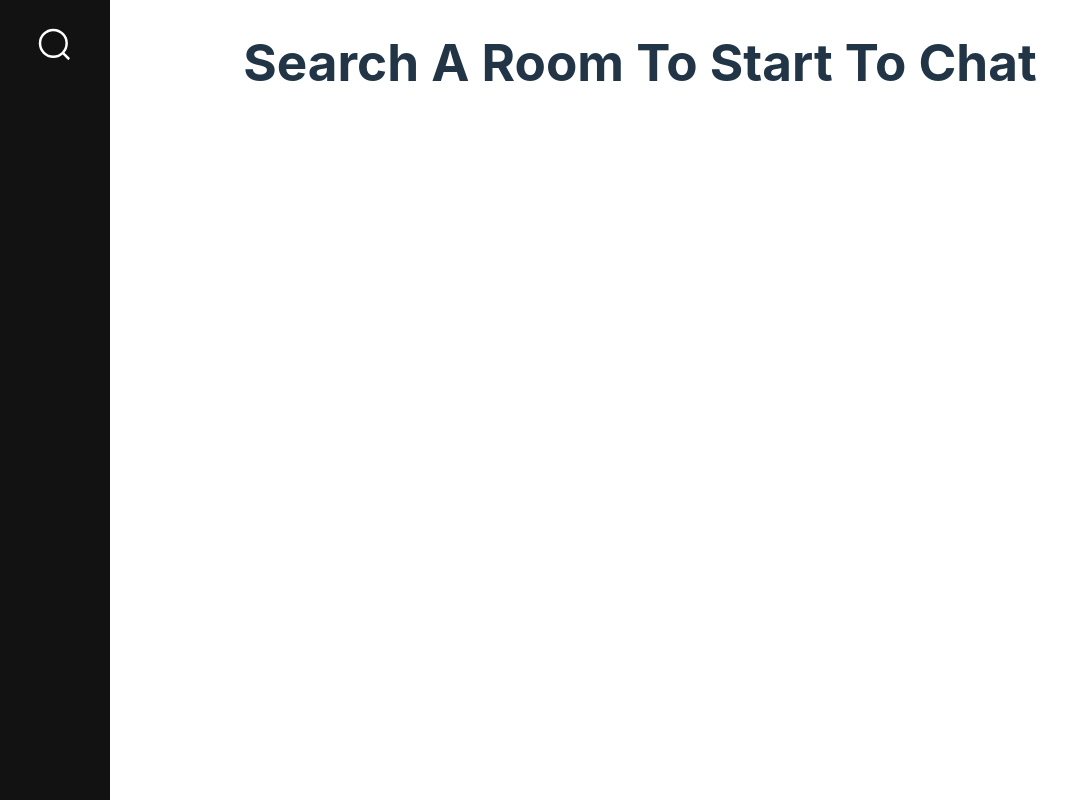
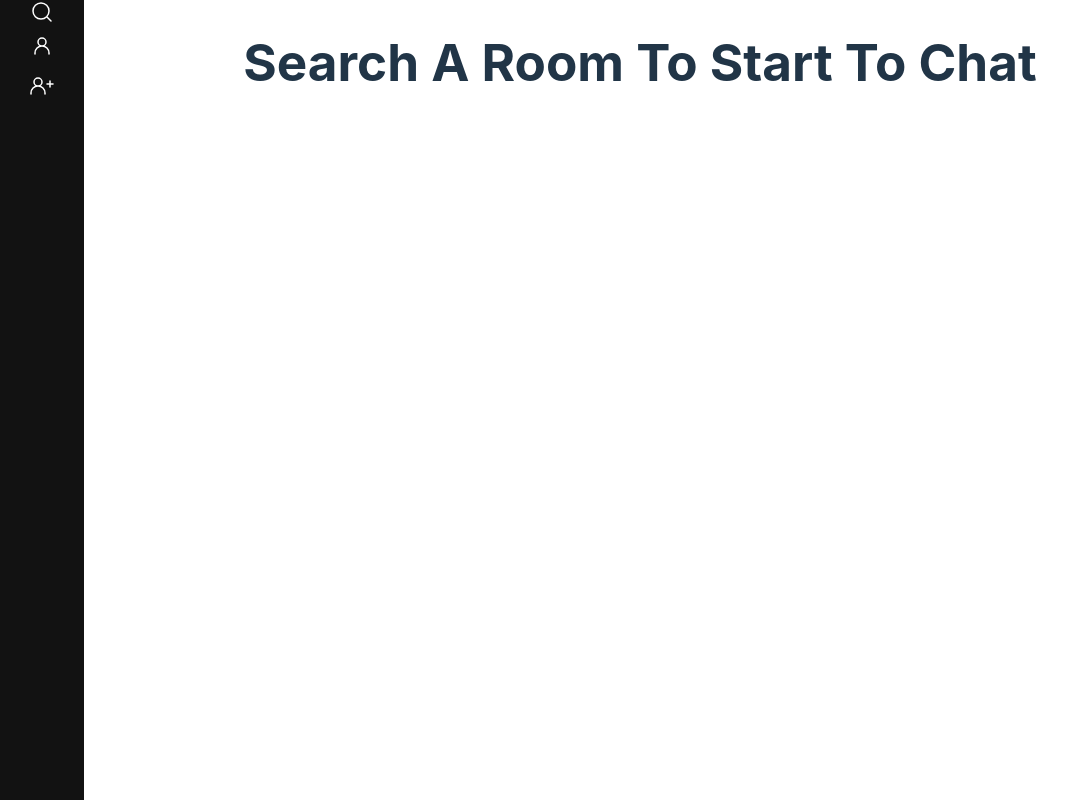
Before and after one commit to alejandrogh7/pawtalk, a React (Vite) app in the folder client/: page /chat in a window 1280 px wide. Shown: the whole page, without its empty margins (0-1069 px from the left). Built offline with nearby package versions, Linux system fonts and the light colour scheme.

Commit message:
Modifying rooms to add sign routes to "navbar"

```diff
--- a/client/src/containers/Rooms.tsx
+++ b/client/src/containers/Rooms.tsx
@@ -3,8 +3,10 @@ import { NavLink } from "react-router-dom";
 import useSearch from "../hooks/useSearch";
 import useOutsideToClose from "../hooks/useOutsideToClose";
 import { Rooms as RoomsInterface } from "../features/rooms/room.interface";
-import logo from "../assets/Search.svg";
-import close from "../assets/Close.svg";
+import Search from "../assets/Search.svg";
+import Close from "../assets/Close.svg";
+import User from "../assets/User.svg";
+import AddUser from "../assets/AddUser.svg";
 import style from "../styles/Rooms.module.css";
 
 const rooms: RoomsInterface[] = [
@@ -83,10 +85,25 @@ const Rooms = () => {
     return (
       <div className={style.no_rooms_lists_cont}>
         <img
-          src={logo}
-          className={style.no_rooms_search}
+          src={Search}
+          className={style.no_rooms_icon}
           onClick={() => setOpen(!open)}
         />
+        <NavLink to="/signin">
+          <img
+            src={User}
+            className={style.no_rooms_icon}
+            onClick={() => setOpen(!open)}
+          />
+        </NavLink>
+
+        <NavLink to="/signup">
+          <img
+            src={AddUser}
+            className={style.no_rooms_icon}
+            onClick={() => setOpen(!open)}
+          />
+        </NavLink>
       </div>
     );
   } else
@@ -94,7 +111,7 @@ const Rooms = () => {
       <div className={`${style.rooms_list_cont} ${""}`} ref={roomsRef}>
         <div className={style.rooms_close_cont}>
           <img
-            src={close}
+            src={Close}
             className={style.rooms_close}
             onClick={() => setOpen(!open)}
           />
```
